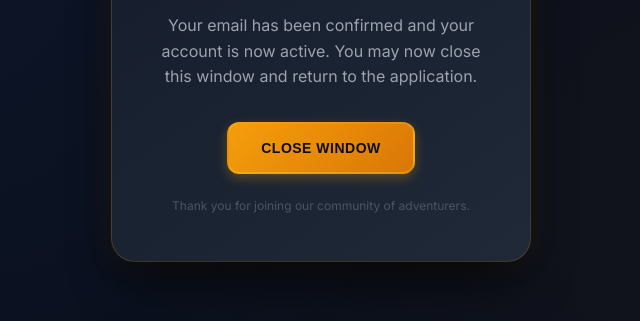
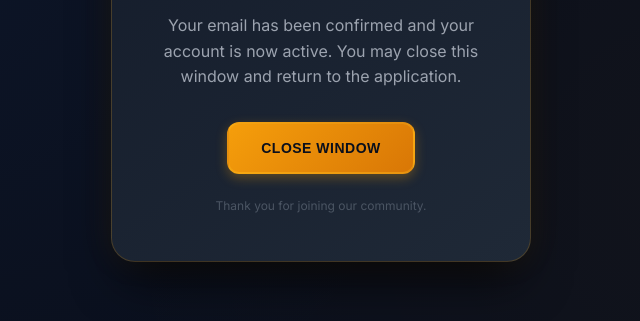
Before and after one commit to Myeok/AACStats-auth_callback, a plain HTML site: page index.html in a window 1280 px wide. Shown: the part 453-774 px from the top of the page, without its empty margins (319-959 px from the left). Drawn offline with Linux system fonts and the light colour scheme.

Commit message:
Update index.html

```diff
--- a/index.html
+++ b/index.html
@@ -137,12 +137,12 @@
 
         <div class="success-icon">&#10003;</div>
         <h2>Account Verified!</h2>
-        <p>Your email has been confirmed and your account is now active. You may now close this window and return to the application.</p>
+        <p>Your email has been confirmed and your account is now active. You may close this window and return to the application.</p>
 
         <button onclick="window.close()" class="btn">Close Window</button>
 
         <div class="footer">
-            Thank you for joining our community of adventurers.
+            Thank you for joining our community.
         </div>
     </div>
 
@@ -152,4 +152,5 @@
         }
     </script>
 </body>
+
 </html>
```
